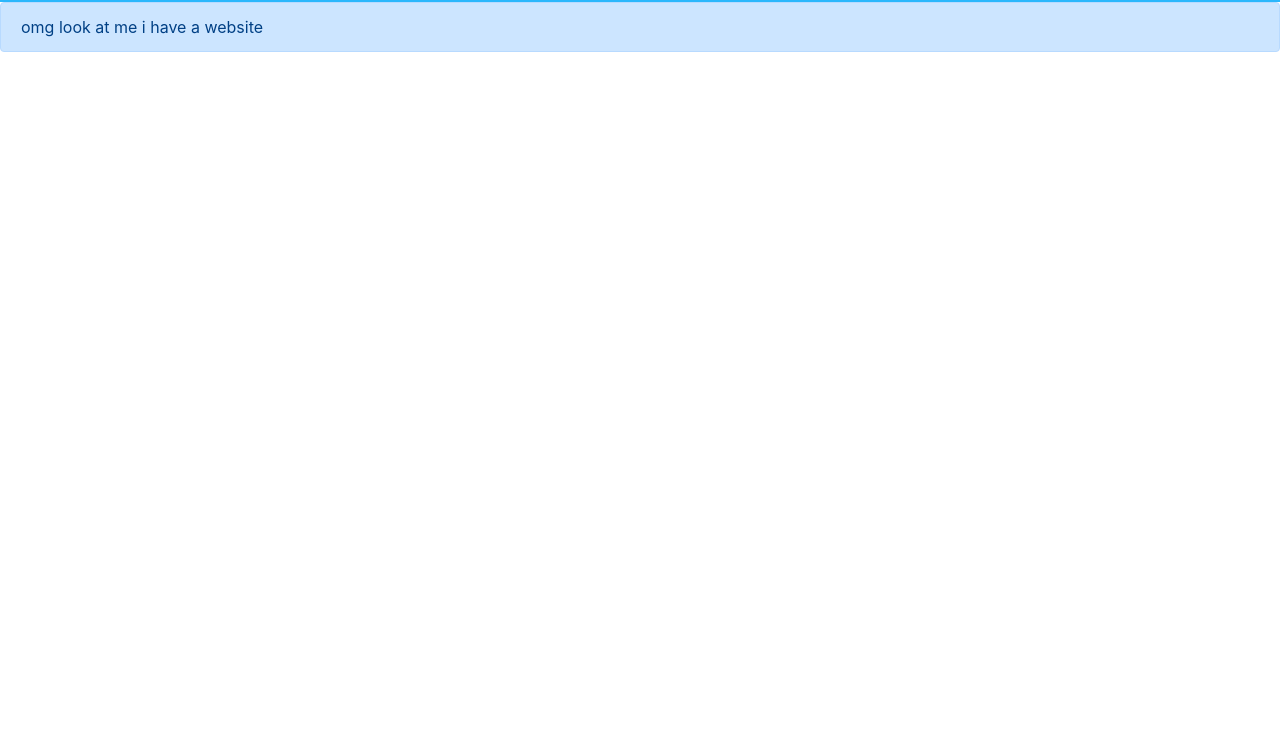
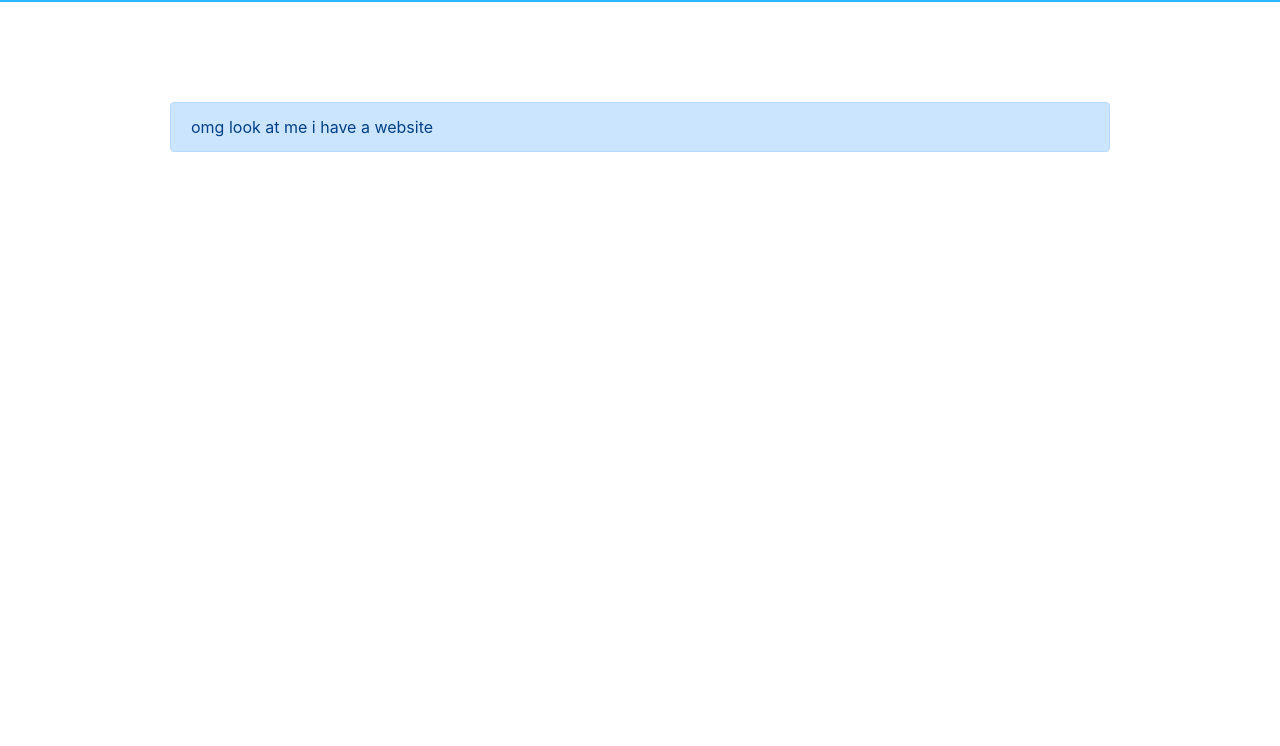
Before and after one commit to zrudin/zrudin.github.io, a plain HTML site: page index.html in a window 1280 px wide. Shown: the part 54-800 px from the top of the page. Drawn offline with nearby package versions, Linux system fonts and the light colour scheme.

Commit message:
minor formatting

```diff
--- a/index.html
+++ b/index.html
@@ -38,8 +38,10 @@
         </div>
     </div>
 
-    <div class="alert alert-primary" role="alert">
-        omg look at me i have a website
+    <div class="container" id="temp">
+        <div class="alert alert-primary" role="alert">
+            omg look at me i have a website
+        </div>
     </div>
 
     <script src="https://code.jquery.com/jquery-3.3.1.slim.min.js" integrity="sha384-q8i/X+965DzO0rT7abK41JStQIAqVgRVzpbzo5smXKp4YfRvH+8abtTE1Pi6jizo" crossorigin="anonymous"></script>
--- a/style.css
+++ b/style.css
@@ -1,3 +1,7 @@
 .navbar {
     background-color: #2bb7fc;
 }
+
+#temp {
+    padding: 100px;
+}
```
